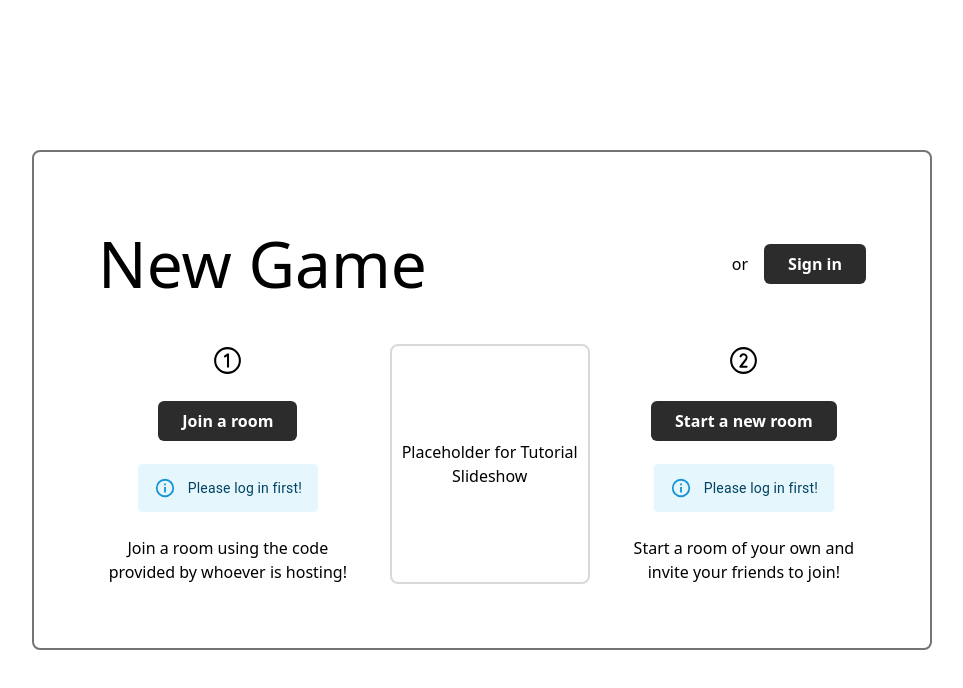
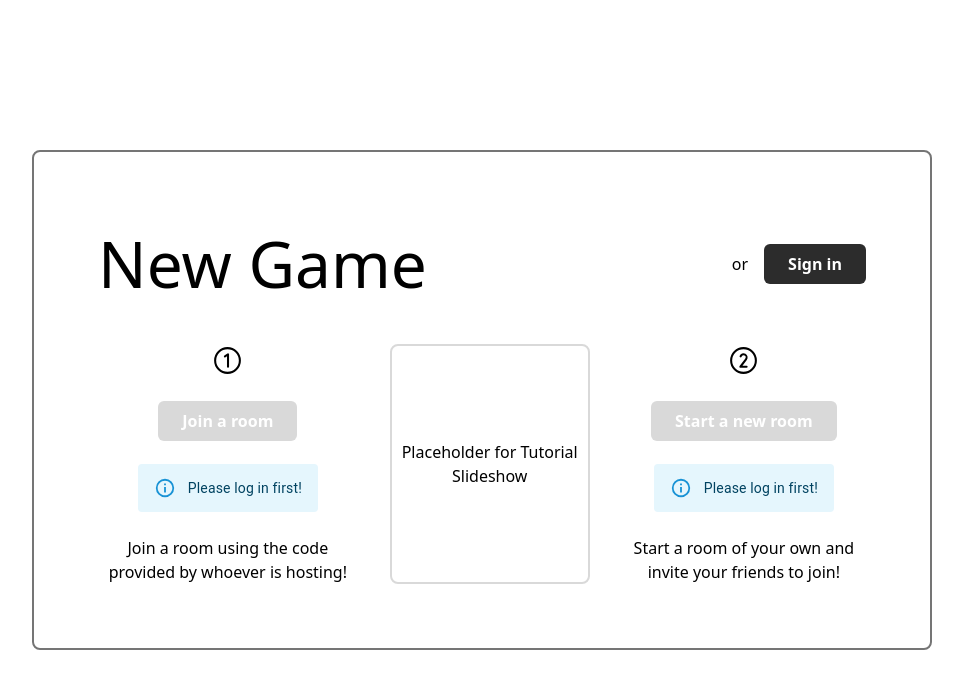
Before and after one commit to NLuke17/Telestration, a React app in the folder frontend/: page /home in a window 1280 px wide. Shown: the top 688 px of the page, without its empty margins (158-1121 px from the left). Built offline with nearby package versions, Linux system fonts and the light colour scheme; no server answers; the HTML template or start-up script is replaced by a standard one.

Commit message:
Added conditionally rendered disabled buttons based on if the user is logged in

```diff
--- a/frontend/src/pages/HomePage.tsx
+++ b/frontend/src/pages/HomePage.tsx
@@ -55,7 +55,10 @@ const HomePage: React.FC = () => {
                     {/* Join a room option */}
                     <div className='flex flex-col justify-between items-center h-full text-center'>
                         <PiNumberCircleOne size={33}/>
-                        <Button label="Join a room"/>
+                        <Button
+                            label="Join a room"
+                            disabled={!isLoggedIn}
+                        />
                         <div>{!isLoggedIn ? (
                             <Alert severity='info'>Please log in first!</Alert>
                         ): (
@@ -70,6 +73,7 @@ const HomePage: React.FC = () => {
                         <PiNumberCircleTwo size={33} />
                         <Button
                             label="Start a new room"
+                            disabled={!isLoggedIn}
                             onClick={handleCreateLobby}
                         />
                         <div>{!isLoggedIn ? (
```
